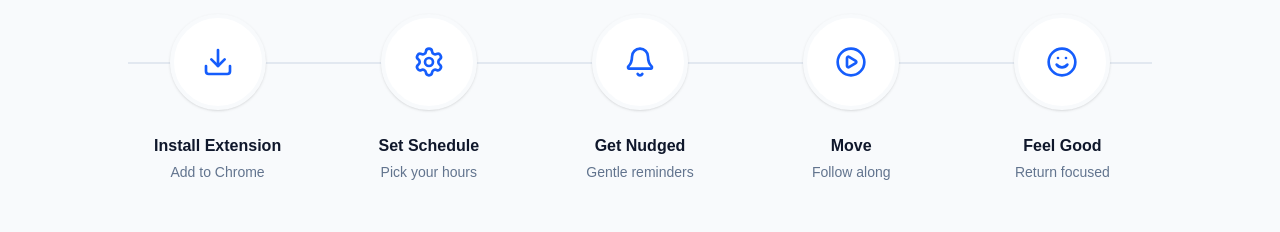
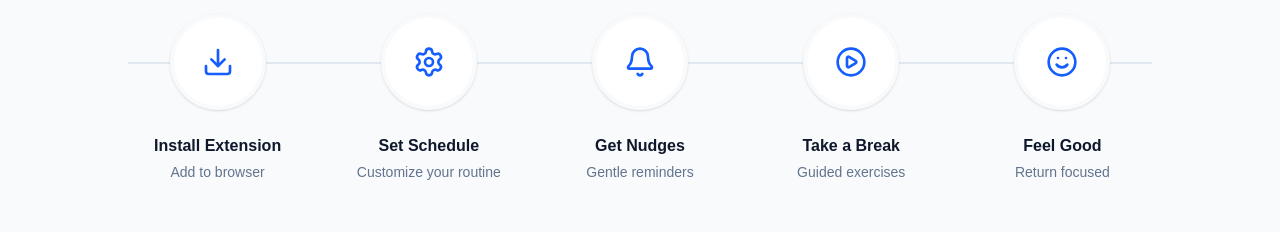
Before and after one commit to Manialdi/microbreaks-v2, a Next.js app: page /individual in a window 1280 px wide. Shown: the part 1520-1752 px from the top of the page. Built offline with nearby package versions, Linux system fonts and the light colour scheme.

Commit message:
content: refine how-it-works steps naming

```diff
--- a/app/individual/page.tsx
+++ b/app/individual/page.tsx
@@ -126,7 +126,7 @@ export default function IndividualPage() {
                                     <Download size={32} className="text-blue-600" />
                                 </div>
                                 <h4 className="font-bold text-slate-900 mb-1">Install Extension</h4>
-                                <span className="text-sm text-slate-500">Add to Chrome</span>
+                                <span className="text-sm text-slate-500">Add to browser</span>
                             </div>
 
                             {/* Step 2 */}
@@ -135,7 +135,7 @@ export default function IndividualPage() {
                                     <Settings size={32} className="text-blue-600" />
                                 </div>
                                 <h4 className="font-bold text-slate-900 mb-1">Set Schedule</h4>
-                                <span className="text-sm text-slate-500">Pick your hours</span>
+                                <span className="text-sm text-slate-500">Customize your routine</span>
                             </div>
 
                             {/* Step 3 */}
@@ -143,7 +143,7 @@ export default function IndividualPage() {
                                 <div className="w-24 h-24 bg-white border-4 border-slate-50 rounded-full flex items-center justify-center shadow-sm mb-6">
                                     <Bell size={32} className="text-blue-600" />
                                 </div>
-                                <h4 className="font-bold text-slate-900 mb-1">Get Nudged</h4>
+                                <h4 className="font-bold text-slate-900 mb-1">Get Nudges</h4>
                                 <span className="text-sm text-slate-500">Gentle reminders</span>
                             </div>
 
@@ -152,8 +152,8 @@ export default function IndividualPage() {
                                 <div className="w-24 h-24 bg-white border-4 border-slate-50 rounded-full flex items-center justify-center shadow-sm mb-6">
                                     <PlayCircle size={32} className="text-blue-600" />
                                 </div>
-                                <h4 className="font-bold text-slate-900 mb-1">Move</h4>
-                                <span className="text-sm text-slate-500">Follow along</span>
+                                <h4 className="font-bold text-slate-900 mb-1">Take a Break</h4>
+                                <span className="text-sm text-slate-500">Guided exercises</span>
                             </div>
 
                             {/* Step 5 */}
```
